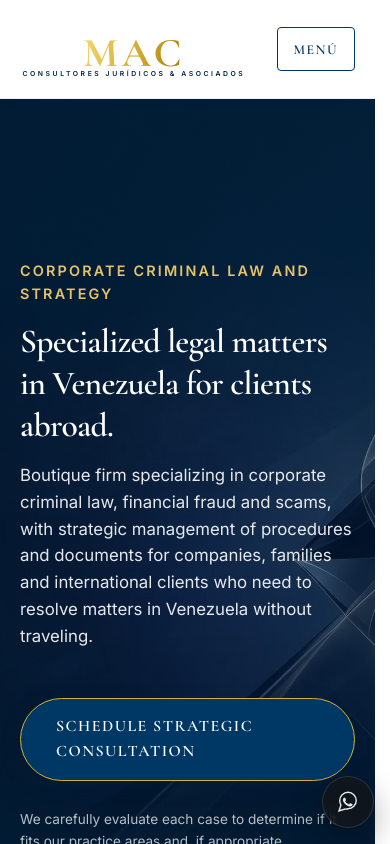
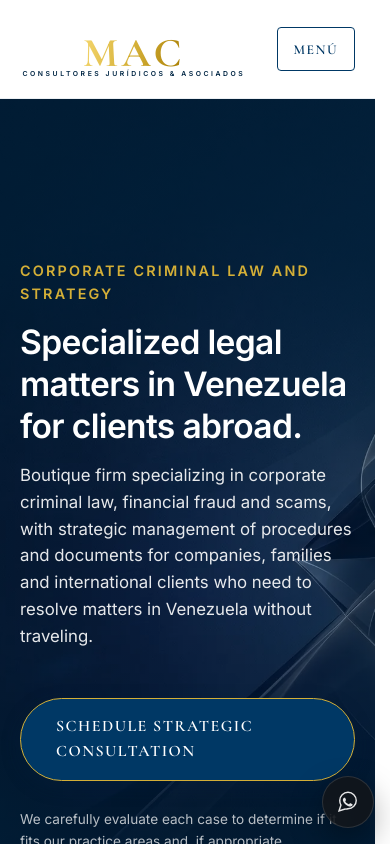
Before and after one commit to mcolina777-cpu/mac-consultores-site-clean, a Next.js app: page /en in a window 390 px wide. Shown: the top 844 px of the page. Built offline with nearby package versions, Linux system fonts and the light colour scheme.

Commit message:
Actualizacion de tipografia del hero

```diff
--- a/src/app/globals.css
+++ b/src/app/globals.css
@@ -266,8 +266,8 @@ nav .nav-links {
 }
 
 .hero-content .section-tag {
-    color: var(--accent-light);
-    font-family: var(--font-inter), 'Inter', sans-serif;
+  font-family: var(--font-inter), Inter, sans-serif;
+  color: var(--accent);
   font-size: 0.9rem;
   letter-spacing: 0.15em;
   text-transform: uppercase;
@@ -275,15 +275,16 @@ nav .nav-links {
 
 /* HERO – Título principal (desktop / general) */
 .hero-content h1 {
-    color: #FFFFFF; /* antes: var(--accent-light) */
+  font-family: var(--font-inter), Inter, sans-serif;
+  color: #FFFFFF;
   font-size: clamp(2.4rem, 4vw, 3.2rem);
   line-height: 1.15;
   margin-bottom: 1.4rem;
 }
 
 .hero-content p {
+  font-family: var(--font-inter), Inter, sans-serif;
   color: rgba(255, 255, 255, 0.9);
-    font-family: var(--font-inter), 'Inter', sans-serif;
   font-size: 1.12rem;
   line-height: 1.7;
   margin-bottom: 1.5rem;
@@ -307,9 +308,9 @@ nav .nav-links {
 
 
 .hero-btn-hint {
+  font-family: var(--font-inter), Inter, sans-serif;
   max-width: 680px;
   color: rgba(255, 255, 255, 0.85);
-    font-family: var(--font-inter), 'Inter', sans-serif;
   line-height: 1.5;
   font-size: 0.9rem;
 }
@@ -1415,18 +1416,21 @@ nav .nav-links a {
 
     /* HERO – Título principal en móviles */
     .hero-content h1 {
+        font-family: var(--font-inter), Inter, sans-serif;
         font-size: 2.1rem;
         line-height: 1.25;
         margin-bottom: 0.9rem;
-        color: #FFFFFF; /* antes: var(--accent-light) */
+        color: #FFFFFF;
     }
 
     .hero-content p {
+        font-family: var(--font-inter), Inter, sans-serif;
         font-size: 1.05rem;
         line-height: 1.6;
     }
 
     .hero-btn-hint {
+        font-family: var(--font-inter), Inter, sans-serif;
         font-size: 0.85rem;
     }
 
```
Lines whose indentation alone changed are shown as unchanged.
